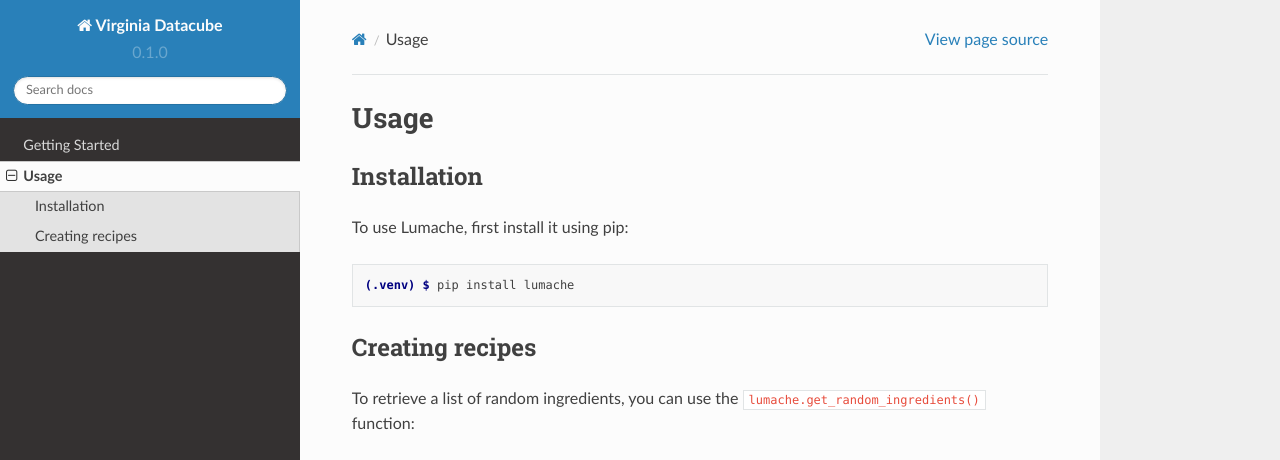
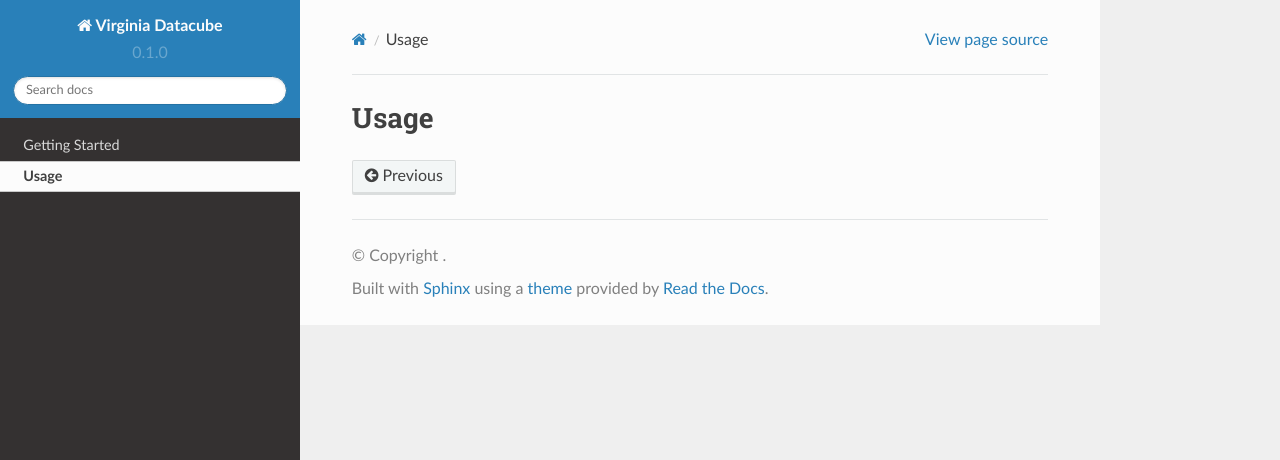
Before and after one commit to vmasc-capabilities-lab/Cube_Docs, a Sphinx documentation site: the page built from docs/source/usage.rst, in a window 1280 px wide and 1095 px high. Shown: the top 460 px of the window. Built offline with Sphinx 7.4.7 and the Read the Docs theme 2.0.0, drawn with Linux system fonts in a browser that asks for light colours; pages that are not in the unit, such as notebooks, are missing from menus; some of the changed text lies outside the part shown; grey boxes are pictures that could not be loaded.

```diff
--- a/docs/source/index.rst
+++ b/docs/source/index.rst
@@ -6,7 +6,6 @@ Welcome to Datacube.Online!
 The Virginia Open Datacube is a custom deployment of the Open Datacube utilizing `the Littlest JupyterHub <https://tljh.jupyter.org/en/latest/>` which pulls data from multiple sources, including the `AWS Registry of Open Data https://registry.opendata.aws/` and offers a powerful computational environment for performing time-series analyses from spatiotemporal datasets, especially those collected by various public satellites.
 
 Check out the :doc:`usage` section for further information, including
-how to :ref:`installation` the project.
 
 .. note::
 
--- a/docs/source/usage.rst
+++ b/docs/source/usage.rst
@@ -1,33 +1,2 @@
 Usage
 =====
-
-.. _installation:
-
-Installation
-------------
-
-To use Lumache, first install it using pip:
-
-.. code-block:: console
-
-   (.venv) $ pip install lumache
-
-Creating recipes
-----------------
-
-To retrieve a list of random ingredients,
-you can use the ``lumache.get_random_ingredients()`` function:
-
-.. autofunction:: lumache.get_random_ingredients
-
-The ``kind`` parameter should be either ``"meat"``, ``"fish"``,
-or ``"veggies"``. Otherwise, :py:func:`lumache.get_random_ingredients`
-will raise an exception.
-
-.. autoexception:: lumache.InvalidKindError
-
-For example:
-
->>> import lumache
->>> lumache.get_random_ingredients()
-['shells', 'gorgonzola', 'parsley']
```
Also changed, not shown: other parts of docs/source/index.rst (+0 -5 lines), docs/source/api.rst (deleted, +0 -7 lines), docs/source/getting-started.rst (line endings or trailing spaces).
